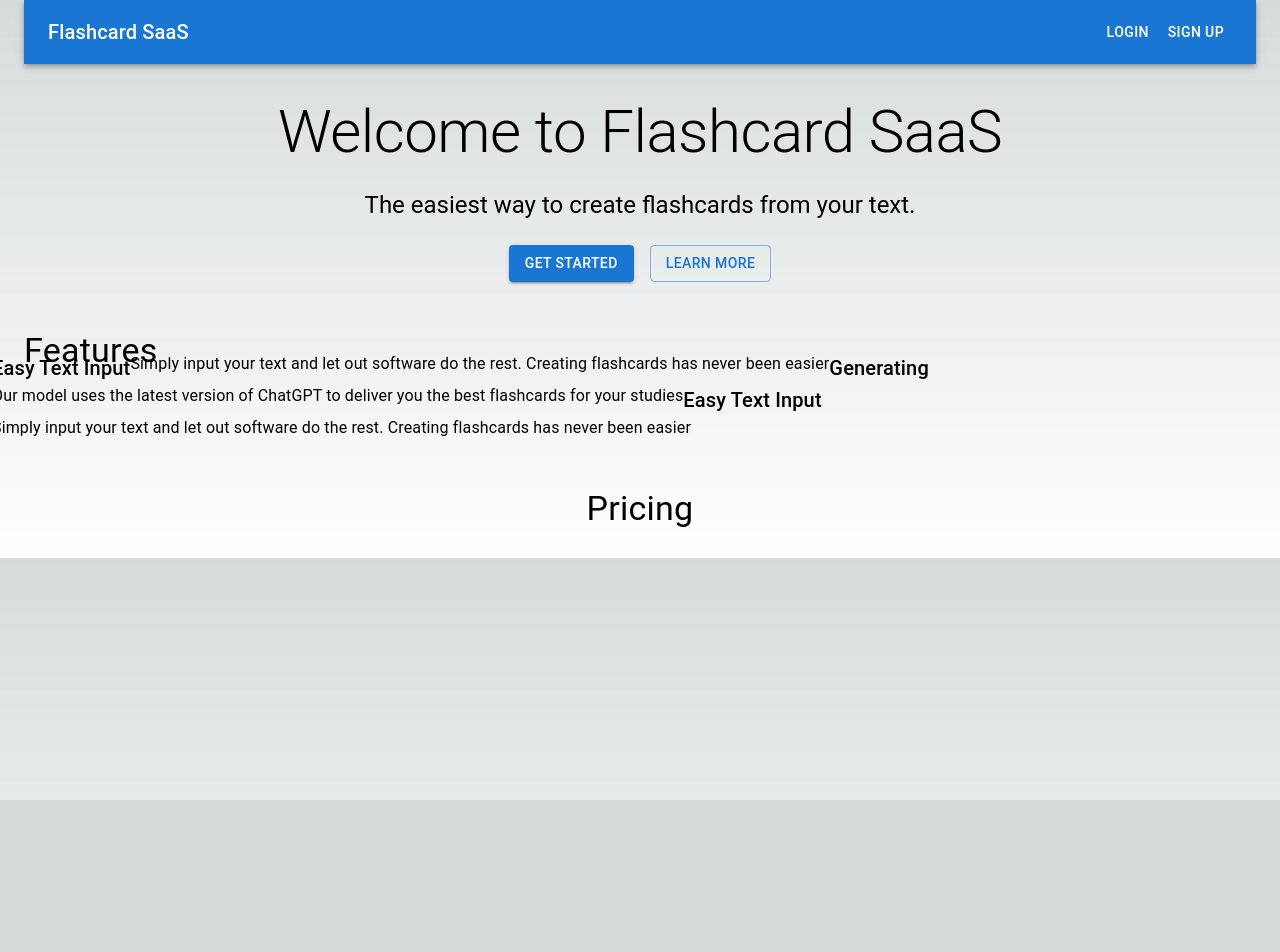
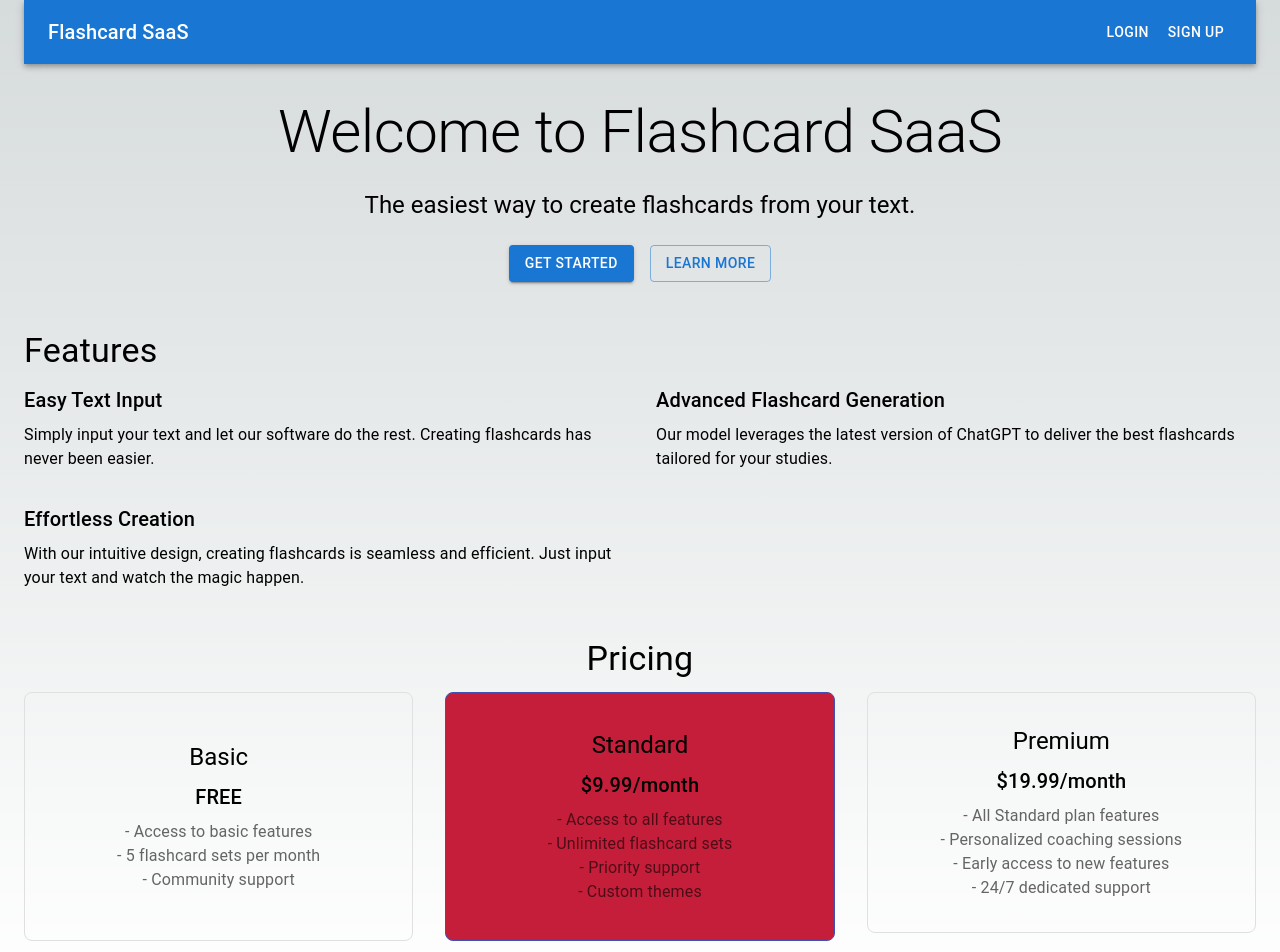
Before and after one commit to shifathhossain/AI-Flashcards-N-Stripe, a Next.js app: page / in a window 1280 px wide. Shown: the top 952 px of the page. Before the commit the page ends 800 px from the top, so only its background shows below. Built offline with nearby package versions, Linux system fonts and the light colour scheme; no server answers.

Commit message:
sign in page

```diff
--- a/app/layout.js
+++ b/app/layout.js
@@ -1,5 +1,6 @@
 import { Inter } from "next/font/google";
 import "./globals.css";
+import { ClerkProvider } from "@clerk/nextjs"
 
 const inter = Inter({ subsets: ["latin"] });
 
@@ -10,8 +11,11 @@ export const metadata = {
 
 export default function RootLayout({ children }) {
   return (
-    <html lang="en">
-      <body className={inter.className}>{children}</body>
-    </html>
+    <ClerkProvider>
+      <html lang="en">
+        <body className={inter.className}>{children}</body>
+      </html>
+    </ClerkProvider>
+
   );
 }
--- a/app/page.js
+++ b/app/page.js
@@ -42,39 +42,117 @@ export default function Home() {
         </Button>
       </Box>
 
-    <Box sx={{my: 6}}>
-      <Typography variant="h4" component="h2" gutterBottom>Features</Typography>
+    <Box sx={{ my: 6 }}>
+      <Typography variant="h4" component="h2" gutterBottom>
+        Features
+      </Typography>
       <Grid container spacing={4}>
+        <Grid item xs={12} md={6}>
+          <Typography variant="h6" gutterBottom>
+            Easy Text Input
+          </Typography>
+          <Typography>
+            Simply input your text and let our software do the rest. Creating flashcards has never been easier.
+          </Typography>
+        </Grid>
 
-        <Typography variant="h6">Easy Text Input</Typography>
+      <Grid item xs={12} md={6}>
+        <Typography variant="h6" gutterBottom>
+          Advanced Flashcard Generation
+        </Typography>
         <Typography>
-          {''}
-          Simply input your text and let out software do the rest. Creating flashcards has never been easier
+          Our model leverages the latest version of ChatGPT to deliver the best flashcards tailored for your studies.
         </Typography>
+      </Grid>
 
-        <Typography variant="h6">Generating</Typography>
+      <Grid item xs={12} md={6}>
+        <Typography variant="h6" gutterBottom>
+          Effortless Creation
+        </Typography>
         <Typography>
-          {''}
-          Our model uses the latest version of ChatGPT to deliver you the best flashcards for your studies
+          With our intuitive design, creating flashcards is seamless and efficient. Just input your text and watch the magic happen.
         </Typography>
-
-        <Typography variant="h6">Easy Text Input</Typography>
-        <Typography>
-          {''}
-          Simply input your text and let out software do the rest. Creating flashcards has never been easier
-        </Typography>
-
+      </Grid>
       </Grid>
     </Box>
 
-    <Box sx={{my: 6, textAlign: 'center'}}>
-      <Typography variant="h4" component="h2" gutterBottom>Pricing</Typography>
+
+    <Box sx={{ my: 6, textAlign: 'center' }}>
+      <Typography variant="h4" component="h2" gutterBottom>
+        Pricing
+      </Typography>
       <Grid container spacing={4} justifyContent="center">
-        {/* Pricing plans */}
+        {/* Basic Plan */}
+        <Grid item xs={12} md={4}>
+          <Box sx={{ p: 6, border: '1px solid #e0e0e0', borderRadius: '8px' }}>
+            <Typography variant="h5" component="h3" gutterBottom>
+              Basic
+            </Typography>
+            <Typography variant="h6" gutterBottom>
+              FREE
+            </Typography>
+            <Typography variant="body1" color="textSecondary">
+              - Access to basic features
+            </Typography>
+            <Typography variant="body1" color="textSecondary">
+              - 5 flashcard sets per month
+            </Typography>
+            <Typography variant="body1" color="textSecondary">
+              - Community support
+            </Typography>
+          </Box>
+        </Grid>
+
+        {/* Standard Plan */}
+        <Grid item xs={12} md={4}>
+          <Box sx={{ p: 4.5, border: '1px solid #3f51b5', borderRadius: '8px', bgcolor: '#C41E3A' }}>
+            <Typography variant="h5" component="h3" gutterBottom>
+              Standard
+            </Typography>
+            <Typography variant="h6" gutterBottom>
+              $9.99/month
+            </Typography>
+            <Typography variant="body1" color="textSecondary">
+              - Access to all features
+            </Typography>
+            <Typography variant="body1" color="textSecondary">
+              - Unlimited flashcard sets
+            </Typography>
+            <Typography variant="body1" color="textSecondary">
+              - Priority support
+            </Typography>
+            <Typography variant="body1" color="textSecondary">
+              - Custom themes
+            </Typography>
+          </Box>
+        </Grid>
+
+        {/* Premium Plan */}
+        <Grid item xs={12} md={4}>
+          <Box sx={{ p: 4, border: '1px solid #e0e0e0', borderRadius: '8px' }}>
+            <Typography variant="h5" component="h3" gutterBottom>
+              Premium
+            </Typography>
+            <Typography variant="h6" gutterBottom>
+              $19.99/month
+            </Typography>
+            <Typography variant="body1" color="textSecondary">
+              - All Standard plan features
+            </Typography>
+            <Typography variant="body1" color="textSecondary">
+              - Personalized coaching sessions
+            </Typography>
+            <Typography variant="body1" color="textSecondary">
+              - Early access to new features
+            </Typography>
+            <Typography variant="body1" color="textSecondary">
+              - 24/7 dedicated support
+            </Typography>
+          </Box>
+        </Grid>
       </Grid>
     </Box>
-
-    </Container>
+  </Container>
 
 
 
```
Also changed, not shown: app/sign-in/[[...sign-in]]/page.js (added, +16 -0 lines).
